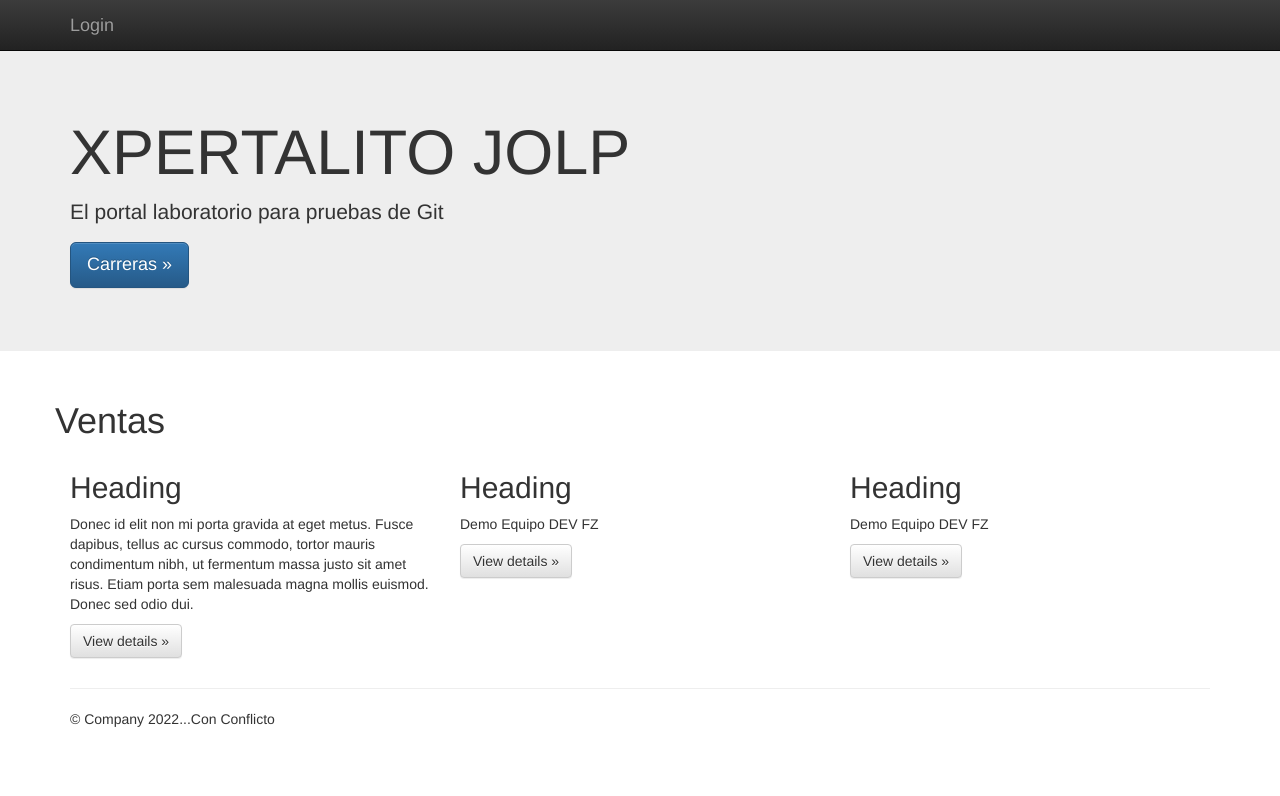
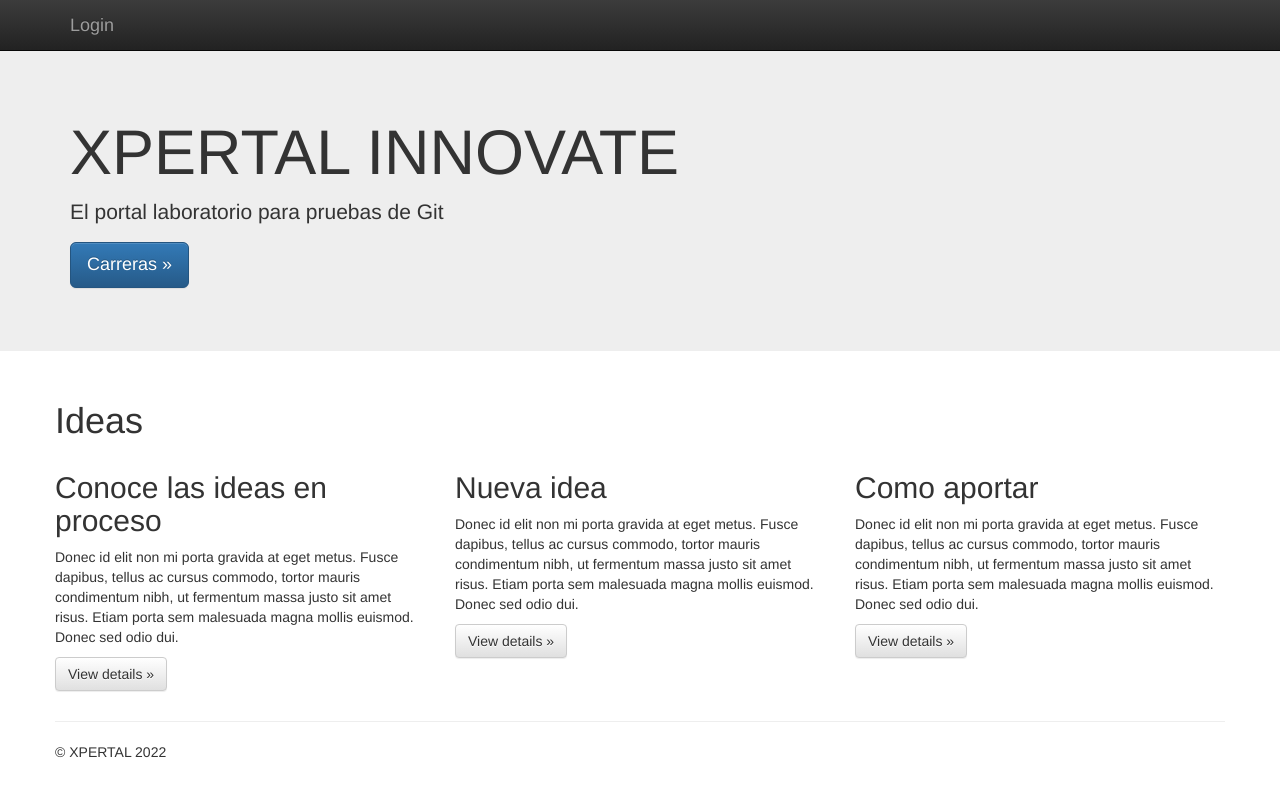
Before and after one commit to XPERTAL-Global-Services/DemoGit, a plain HTML site: page index.html in a window 1280 px wide. Drawn offline with nearby package versions, Linux system fonts and the light colour scheme.

Commit message:
Actualizando pantalla de home

```diff
--- a/index.html
+++ b/index.html
@@ -51,7 +51,7 @@
   <!-- Main jumbotron for a primary marketing message or call to action -->
   <div class="jumbotron">
     <div class="container">
-      <h1>XPERTALITO JOLP</h1>
+      <h1>XPERTAL INNOVATE</h1>
       <p>El portal laboratorio para pruebas de Git</p>
       <p><a class="btn btn-primary btn-lg" href="https://careers.femsa.com/XPERTAL/go/XPERTAL_es/4527919/"
           target="_blank" role="button">Carreras &raquo;</a></p>
@@ -61,28 +61,29 @@
   <div class="container">
     <div class="row">
       <div class="col">
-        <h1>Ventas</h1>
+        <h1>Ideas</h1>
       </div>
-    </div>
-  </div>
-  <div class="container">
       <!-- Example row of columns -->
       <div class="row">
         <div class="col-md-4">
-        <h2>Heading</h2>
+          <h2>Conoce las ideas en proceso</h2>
           <p>Donec id elit non mi porta gravida at eget metus. Fusce dapibus, tellus ac cursus commodo, tortor mauris
             condimentum nibh, ut fermentum massa justo sit amet risus. Etiam porta sem malesuada magna mollis euismod.
             Donec sed odio dui. </p>
           <p><a class="btn btn-default" href="#" role="button">View details &raquo;</a></p>
         </div>
         <div class="col-md-4">
-        <h2>Heading</h2>
-        <p>Demo Equipo DEV FZ</p>
+          <h2>Nueva idea</h2>
+          <p>Donec id elit non mi porta gravida at eget metus. Fusce dapibus, tellus ac cursus commodo, tortor mauris
+            condimentum nibh, ut fermentum massa justo sit amet risus. Etiam porta sem malesuada magna mollis euismod.
+            Donec sed odio dui. </p>
           <p><a class="btn btn-default" href="#" role="button">View details &raquo;</a></p>
         </div>
         <div class="col-md-4">
-        <h2>Heading</h2>
-        <p>Demo Equipo DEV FZ</p>
+          <h2>Como aportar</h2>
+          <p>Donec id elit non mi porta gravida at eget metus. Fusce dapibus, tellus ac cursus commodo, tortor mauris
+            condimentum nibh, ut fermentum massa justo sit amet risus. Etiam porta sem malesuada magna mollis euismod.
+            Donec sed odio dui. </p>
           <p><a class="btn btn-default" href="#" role="button">View details &raquo;</a></p>
         </div>
       </div>
@@ -90,7 +91,7 @@
       <hr>
 
       <footer>
-      <p>&copy; Company 2022...Con Conflicto</p>
+        <p>&copy; XPERTAL 2022</p>
       </footer>
     </div> <!-- /container -->
     <script src="//ajax.googleapis.com/ajax/libs/jquery/1.11.2/jquery.min.js"></script>
```
Also changed, not shown: login.html (+2 -2 lines). Lines whose indentation alone changed are shown as unchanged.
